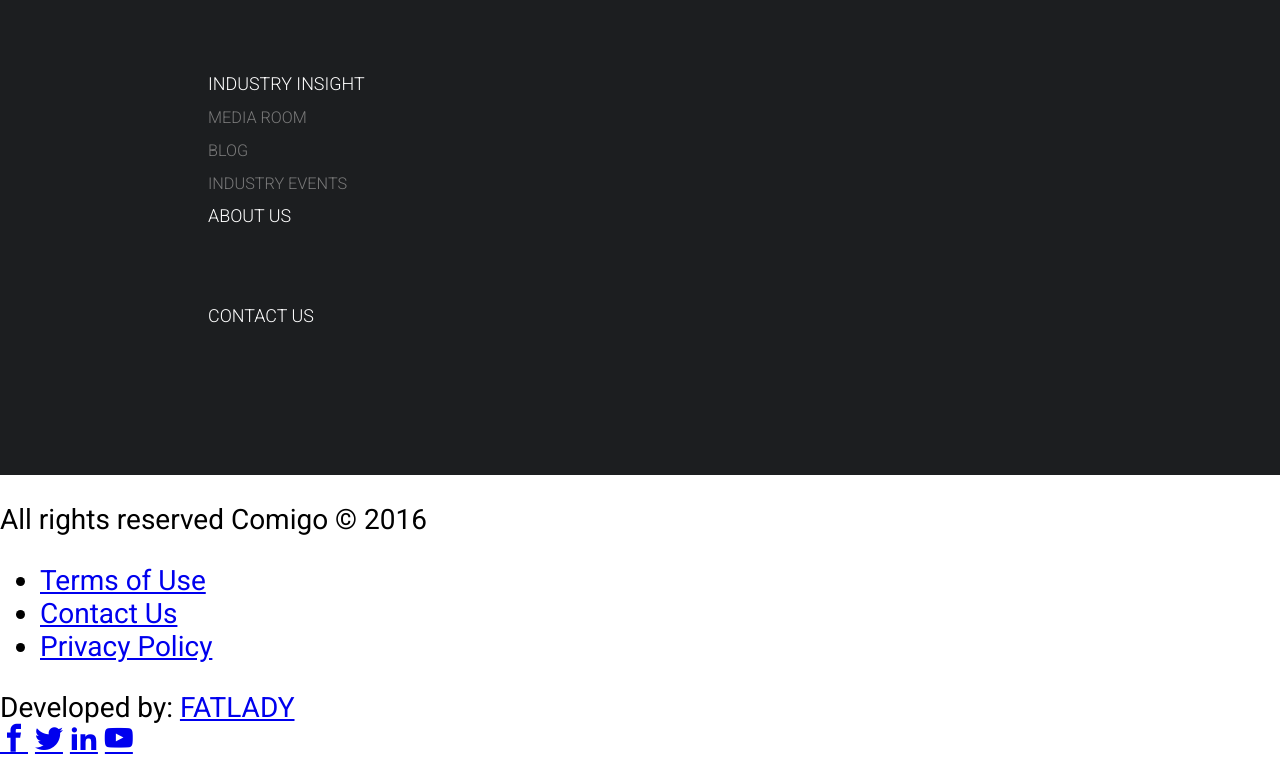
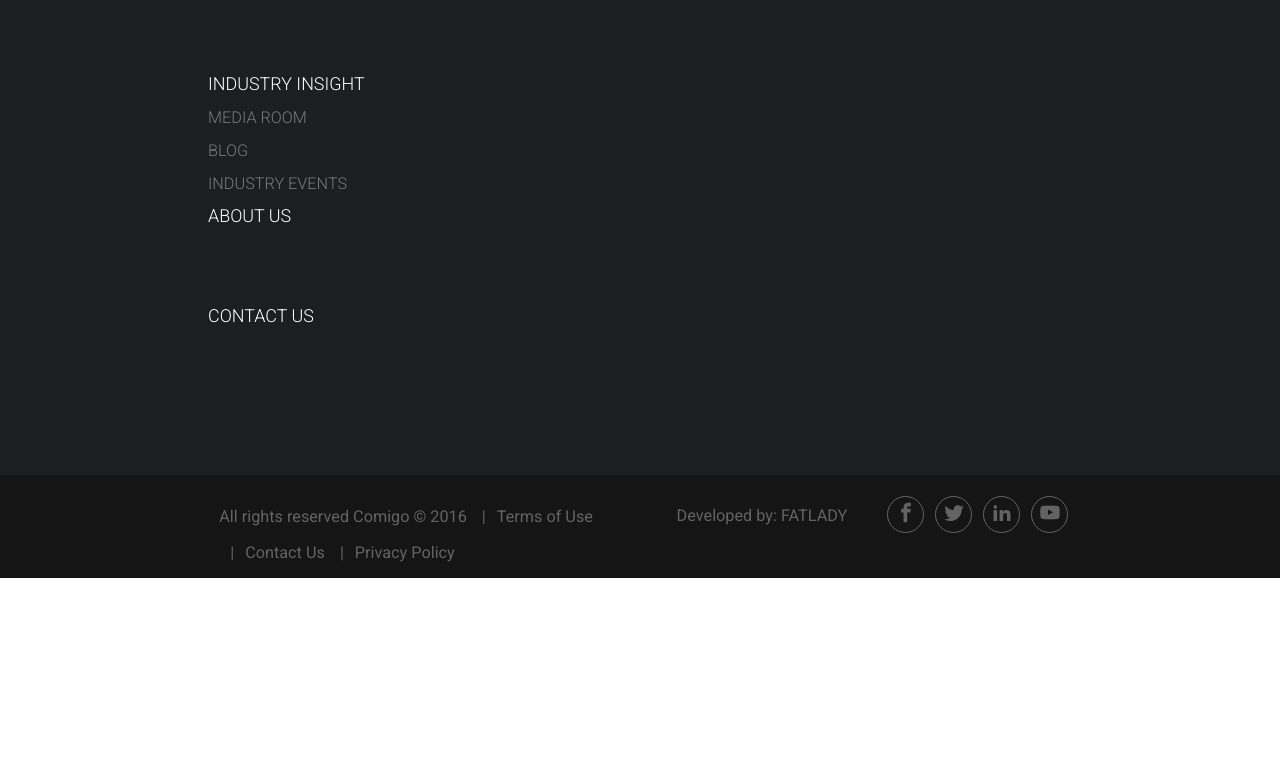
Before and after one commit to guypeled1/comigo-demo, a plain HTML site: page index.html in a window 1280 px wide. Shown: the part 4987-5744 px from the top of the page. After the commit the page ends 5565 px from the top, so only its background shows below. Drawn offline with Linux system fonts and the light colour scheme; files whose address does not match are found by name.

Commit message:
finish desktop version

```diff
--- a/index.html
+++ b/index.html
@@ -228,23 +228,23 @@
             <img src="img/comigo-logo2.png">
           </div>
         </div>
-        <div>
-         <div>
-             <p>All rights reserved Comigo 	&copy; 2016</p>
-             <nav></nav>
+        <div class="sub-footer">
+         <div class="social-cell">
              <ul>
+                 <li><p>All rights reserved Comigo 	&copy; 2016</p></li>
                  <li><a href="#">Terms of Use</a></li>
                  <li><a href="#">Contact Us</a></li>
                  <li><a href="#">Privacy Policy</a></li>
              </ul>
-            </nav>
          </div>
-         <div> Developed by: <a href="#">FATLADY</a></div>
-         <div>
-             <a href="#"><span class="icon-facebook"></span></a>
-            <a href="#"><span class="icon-twitter"></span></a>
-            <a href="#"><span class="icon-linkedin2"></span></a>
-            <a href="#"><span class="icon-youtube"></span></a>
+         <div class="footer-right">
+             <p>Developed by: <a href="#">FATLADY</a></p>
+             <ul class="footer-social-list">
+                 <li><a href="#"><span class="icon-facebook"></span></a></li>
+                 <li><a href="#"><span class="icon-twitter"></span></a></li>
+                 <li> <a href="#"><span class="icon-linkedin2"></span></a></li>
+                 <li> <a href="#"><span class="icon-youtube"></span></a></li>
+        </ul>
         </div>
       </div>
     </footer>
--- a/style.css
+++ b/style.css
@@ -507,3 +507,92 @@ ul.footer-nav-list {
 .footer-cell img {
   float: right;
 }
+
+.sub-footer {
+  display: flex;
+  background-color: #151515;
+  color: #636363;
+  font-size: .58em;
+  padding: 0 14%;
+}
+
+.sub-footer div {
+  flex-basis: 100%;
+}
+
+.social-cell ul {
+  width: 100%;
+}
+
+.social-cell ul li {
+  display: inline-block;
+}
+
+.social-cell ul li a {
+  color:  #636363;
+  text-decoration: none;
+}
+
+.social-cell ul li:not(:first-child)::before {
+  content: "|";
+  color: #636363;
+  margin: 0 11px;
+}
+
+.footer-right {
+  padding-top: 15px;
+}
+
+.footer-right p  {
+  width: 45%;
+  float: left;
+  text-align: right;
+}
+
+.footer-right p a{
+  color:  #636363;
+  text-decoration: none;
+}
+
+.footer-right  ul  {
+  float: left;
+  width: 45%;
+}
+
+.footer-right  ul li {
+  display: inline-block;
+}
+
+.footer-social-list {
+  margin: 0;
+  margin-top: 6px;
+}
+
+.footer-social-list li {
+  width: 37px;
+  height: 37px;
+  border:1px solid  #636363;
+  color:  #636363;
+  border-radius: 50%;
+  text-align: center;
+  padding-top: 6px;
+  box-sizing: border-box;
+}
+
+.footer-social-list li a {
+  color: #636363;
+  text-decoration: none;
+  font-size: 1.2em;
+}
+
+.footer-social-list li:not(:first-child){
+  margin-left: 7px
+}
+
+.footer-social-list li:hover {
+  border:1px solid  white;
+}
+
+.footer-social-list li:hover a {
+  color: white;
+}
```
